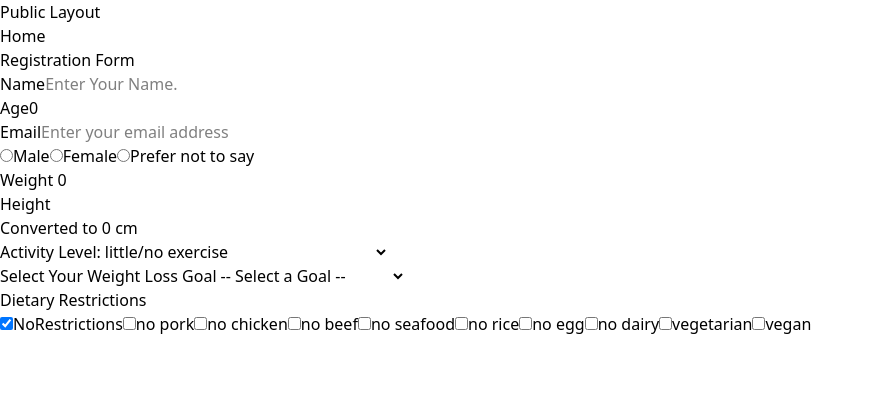
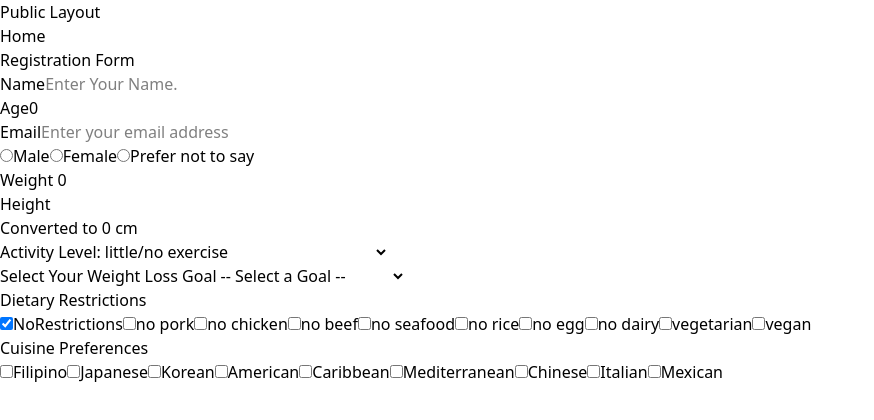
Before and after one commit to jjtzoo/FitCents, a React (Vite) app in the folder frontend/: page / in a window 1280 px wide. Shown: the top 420 px of the page, without its empty margins (0-874 px from the left). Built offline with nearby package versions, Linux system fonts and the light colour scheme; no server answers.

Commit message:
feat: added food/cuisine preferences to registration form with checkbox UI and preference state handler

```diff
--- a/frontend/src/components/RegistrationForm.jsx
+++ b/frontend/src/components/RegistrationForm.jsx
@@ -4,6 +4,7 @@ import { createItem } from '../api/crud'
 import { heightConverter } from '../utils/heightConverter'
 import { restrictionOptions } from './RegistrationForm/restrictionOptions'
 import { conflictMap } from './RegistrationForm/conflictMap'
+import { preferenceOption } from './RegistrationForm/preferenceOptions'
 
 const RegistrationForm = () => {
     const [gender, setGender] = useState("");
@@ -18,6 +19,7 @@ const RegistrationForm = () => {
     const [error, setError] = useState(null);
     const [restrictions, setRestrictions] = useState([]);
     const [disabledRestrictions, setDisabledRestrictions] = useState([]);
+    const [preferences, setPreferences] = useState([]);
 
     const handleHeight = (e) => {
         const input = e.target.value;
@@ -86,6 +88,15 @@ const RegistrationForm = () => {
         });
 
     };
+
+    const handlePreferences = (e) => {
+        const { value, checked } = e.target;
+        setPreferences((preference) =>
+            checked
+                ? [...preference, value]
+                : [preference.filter((preferenceNot) => preferenceNot !== value)]
+        );
+    }
 
     return (
 
@@ -249,6 +260,21 @@ const RegistrationForm = () => {
                             </label>
                         ))}
                     </fieldset>
+                    <fieldset>
+                        <legend>Cuisine Preferences</legend>
+                        {preferenceOption.map((preference) => (
+                            <label key={preference}>
+                                <input
+                                    type="checkbox"
+                                    name={preferences}
+                                    value={preferences}
+                                    checked={preferences.includes(preference)}
+                                    onChange={handlePreferences}
+                                />
+                                {preference}
+                            </label>
+                        ))}
+                    </fieldset>
                 </fieldset>
             </form>
         </>
--- /dev/null
+++ b/frontend/src/components/RegistrationForm/preferenceOptions.js
@@ -0,0 +1,11 @@
+export const preferenceOption = [
+    'Filipino',
+    'Japanese',
+    'Korean',
+    'American',
+    'Caribbean',
+    'Mediterranean',
+    'Chinese',
+    'Italian',
+    'Mexican'
+]
```
